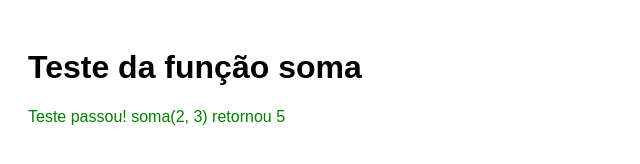
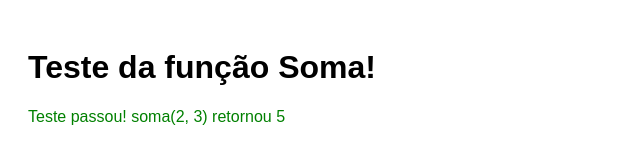
Before and after one commit to VitorBZS/PipeLine_Structure, a website: page index.html in a window 1280 px wide. Shown: the full height of the page, 0-640 px from the left. Drawn offline with Linux system fonts and the light colour scheme.

Commit message:
Adicionado melhoras na caracterização

```diff
--- a/index.html
+++ b/index.html
@@ -17,7 +17,7 @@
   </style>
 </head>
 <body>
-  <h1>Teste da função soma</h1>
+  <h1>Teste da função Soma!</h1>
   <div id="resultado"></div>
 
   <script>
```
